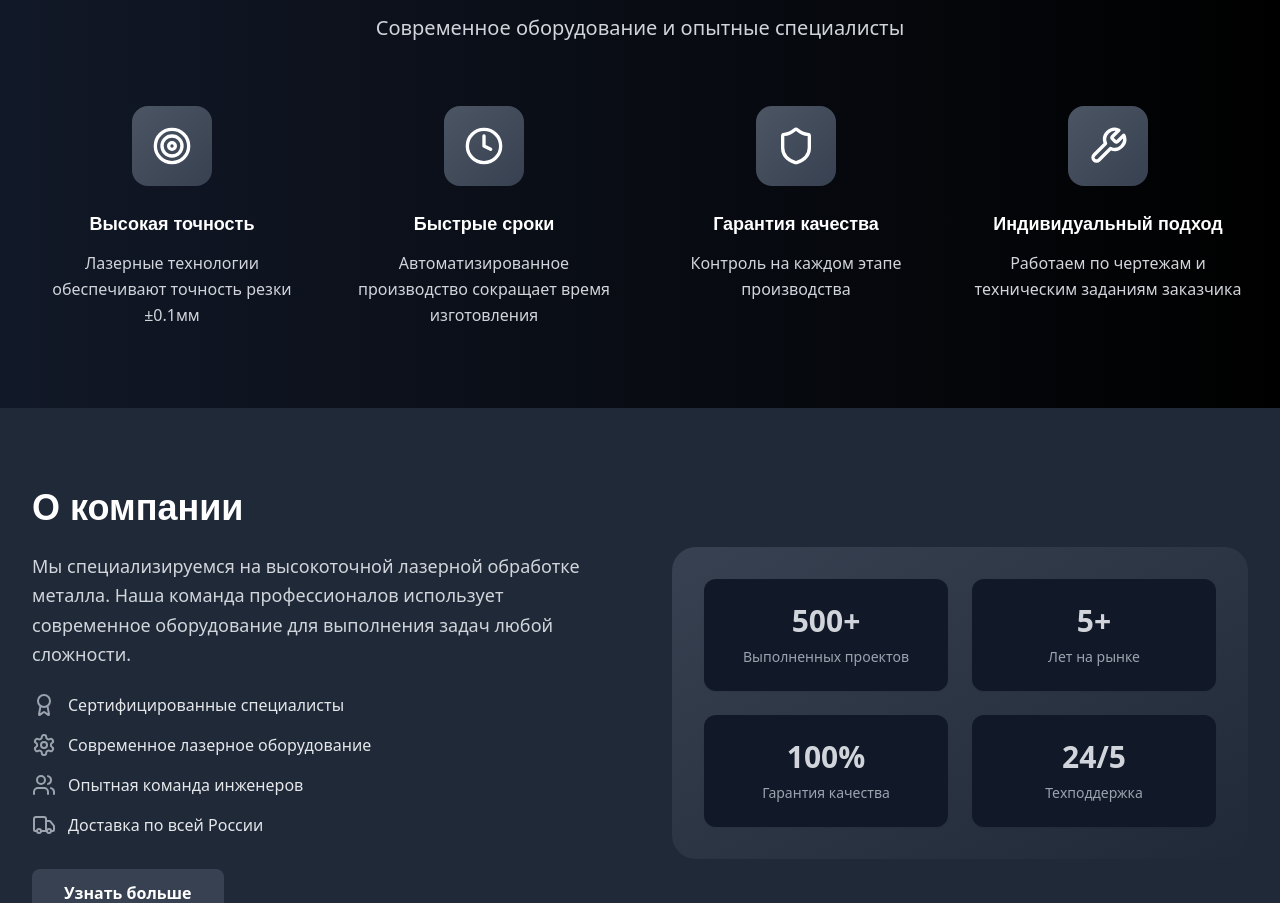
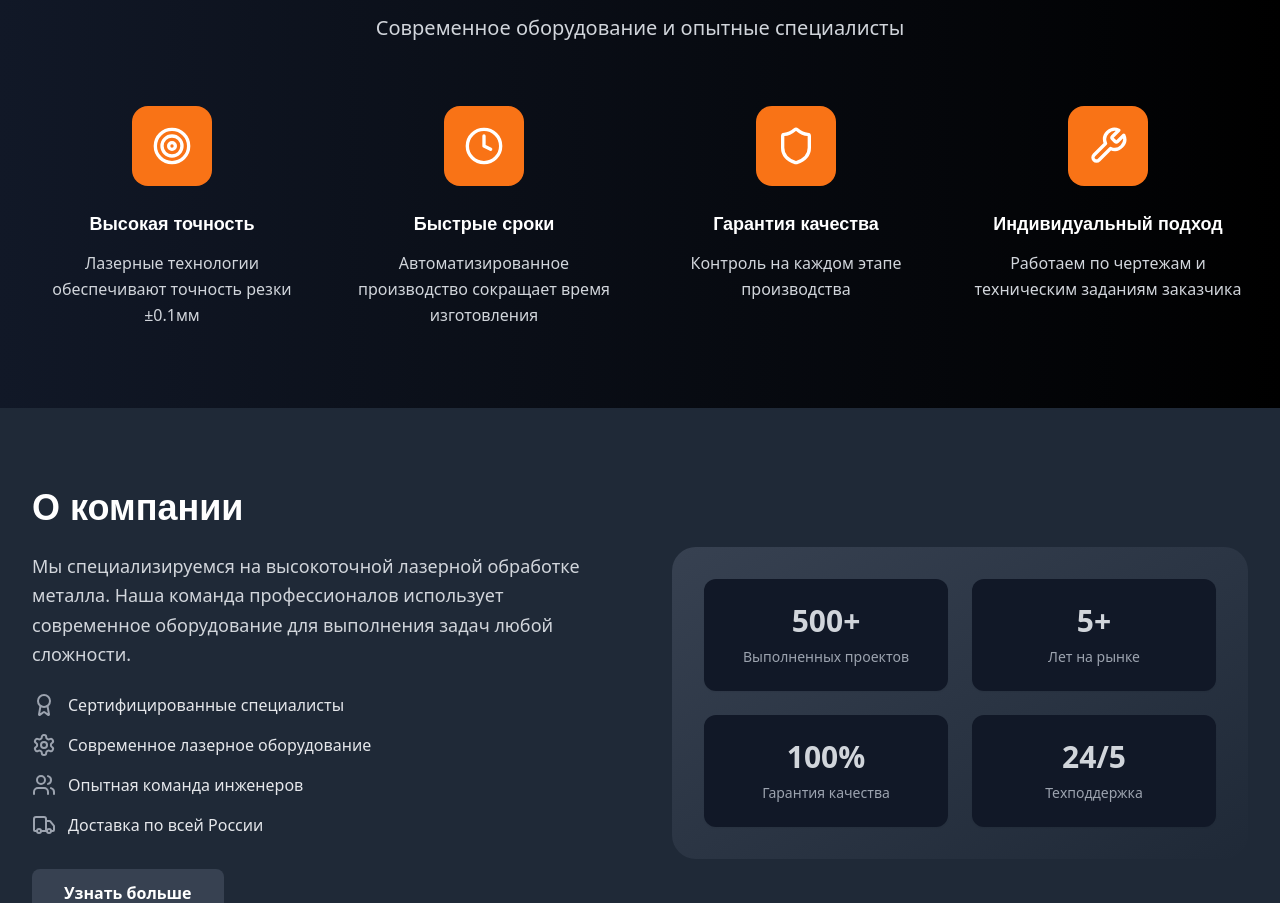
Before and after one commit to pr-poehali-dev/laser-welding-website, a React (Vite) app: page / in a window 1280 px wide. Shown: the part 1815-2718 px from the top of the page. Built offline with nearby package versions, Linux system fonts and the light colour scheme.

Commit message:
Обновление 1 компонентов

```diff
--- a/src/components/Advantages.tsx
+++ b/src/components/Advantages.tsx
@@ -40,7 +40,7 @@ const Advantages = () => {
         <div className="grid md:grid-cols-2 lg:grid-cols-4 gap-8">
           {advantages.map((advantage, index) => (
             <div key={index} className="text-center group">
-              <div className="bg-gradient-to-br from-gray-600 to-gray-700 w-20 h-20 rounded-2xl flex items-center justify-center mx-auto mb-6 group-hover:scale-110 transition-transform">
+              <div className="from-gray-600 to-gray-700 w-20 h-20 rounded-2xl flex items-center justify-center mx-auto mb-6 group-hover:scale-110 transition-transform bg-orange-500">
                 <Icon
                   name={advantage.icon as any}
                   className="h-10 w-10 text-white"
```
